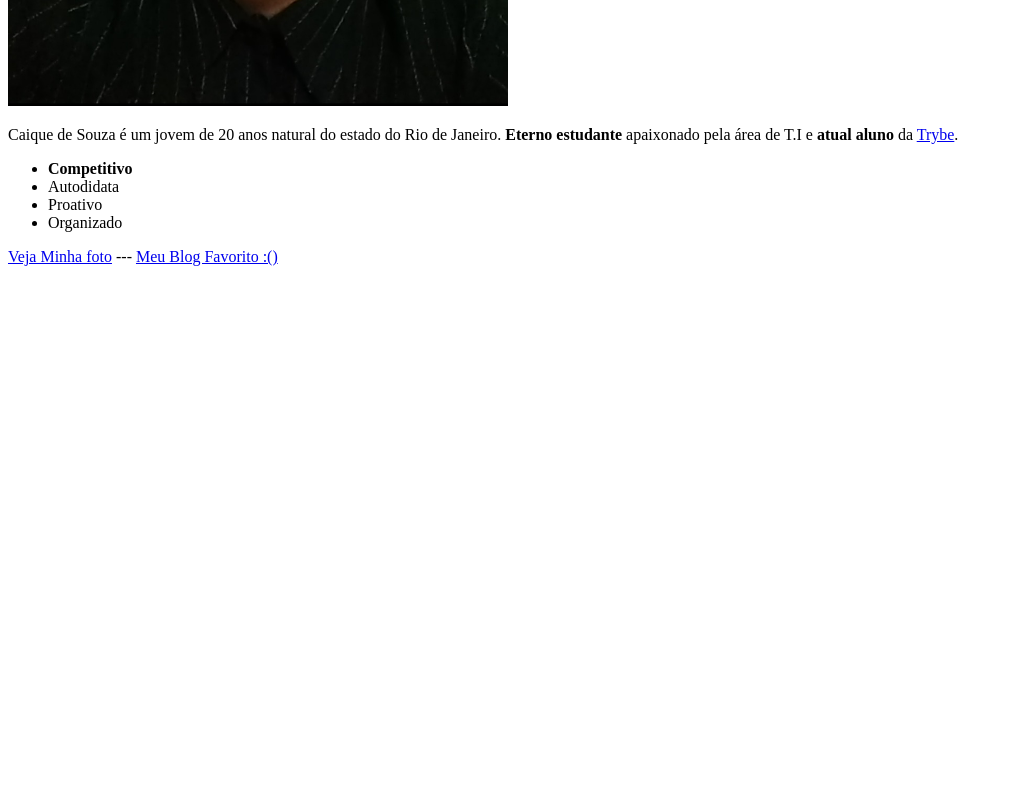
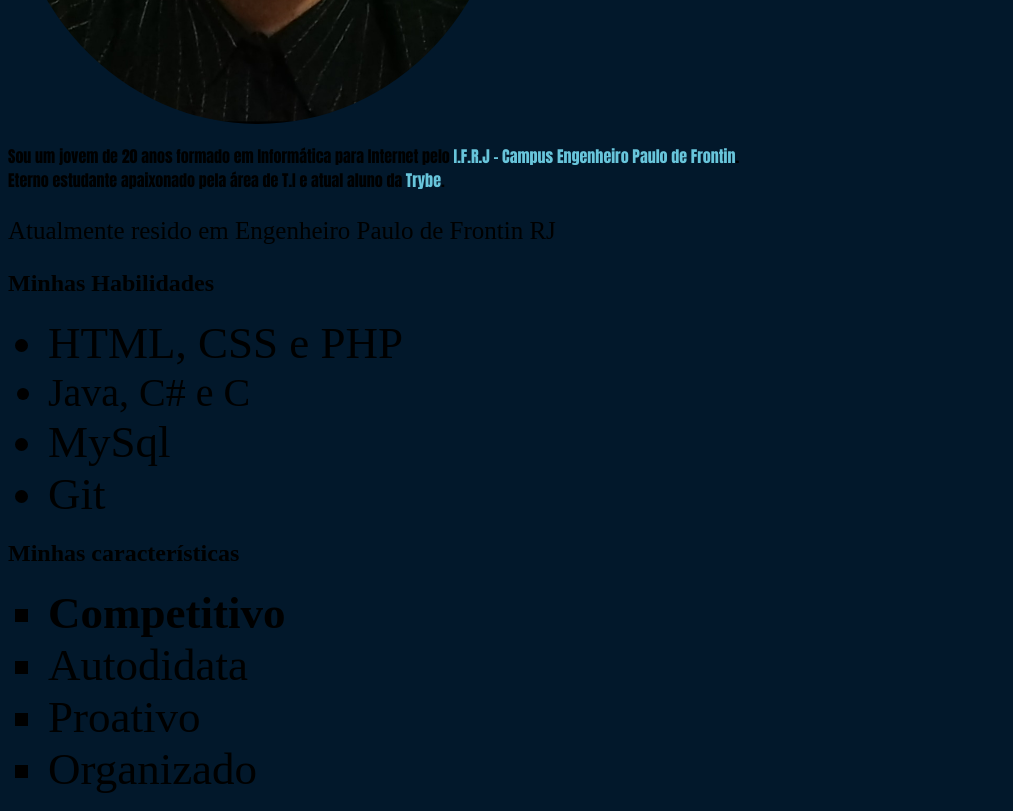
Before and after one commit to CaiqueZizin/CaiqueZizin.github.io, a plain HTML site: page index.html in a window 1280 px wide. Shown: the part 560-1371 px from the top of the page, without its empty margins (0-1013 px from the left). Before the commit the page ends 842 px from the top, so only its background shows below. Drawn offline with Linux system fonts and the light colour scheme.

Commit message:
melhora nas infos e css

```diff
--- a/index.html
+++ b/index.html
@@ -4,35 +4,81 @@
     <meta charset="UTF-8">
     <meta http-equiv="X-UA-Compatible" content="IE=edge">
     <meta name="viewport" content="width=device-width, initial-scale=1.0">
-    <title>Web Page</title>
+    <title>Dev Web</title>
+    <style>
+        :root{
+            --cor1:#02182B;
+            --cor2:#D7263D;
+            --cor3:#0197F6;
+            --cor4:#448FA3;
+            --cor5:#68C5DB;
+        }
+        /* -------------------------------------- */
+        body{
+            background-color: #02182B;
+        }
+        a{
+            text-decoration: none;
+            color: #68C5DB;
+        }
+        /* -------------------------------------- */
+        .minhaFoto{
+            border-radius: 100%;
+        }
+        .meuNome{
+            font-family: 'Franklin Gothic Medium', 'Arial Narrow', Arial, sans-serif;
+        }
+        .sobre{
+            font-family: Impact, Haettenschweiler, 'Arial Narrow Bold', sans-serif;
+        }
+        .ondeMoro{
+            font-size: 25px;
+        }
+        /* -------------------------------------- */
+        .nivelA{
+            font-size: 45px;
+        }
+        .nivelI{
+            font-size: 40px;
+        }
+        .nivelB{
+            font-size: 30px;
+        }
+    </style>
 </head>
 <body>
-    <h1>Portfólio de Desenvolvedor Web</h1>
+    <h1 class="meuNome">Caique de Souza</h1>
 
     <ul type="none">
         <li><a href="#sobre">Quem sou Eu</a></li>
         <li><a href="#mySkills">Minhas Habilidades \0/</a></li>
+        <li><a href="https://www.youtube.com/channel/UCib793mnUOhWymCh2VJKplQ" target="_blank">Meu DevMestre</a></li>
     </ul>
 
-    <img src="imagens/bp.jpg" alt="Foto de Caique de Souza" width="500px">
+    <img class="minhaFoto" src="imagens/bp.jpg" alt="Foto de Caique de Souza" width="500px">
 
-    <p id="sobre">
-        Caique de Souza é um jovem de 20 anos natural do estado do Rio de Janeiro. <strong>Eterno estudante</strong> apaixonado pela área de T.I e <strong>atual aluno</strong> da <a href="https://www.betrybe.com/" target="_blank">Trybe</a>.
+
+    <p class="sobre">
+        Sou um jovem de 20 anos formado em Informática para Internet pelo <a href="https://portal.ifrj.edu.br/node/919" target="_blank">I.F.R.J - Campus Engenheiro Paulo de Frontin</a>. <br><strong>Eterno estudante</strong> apaixonado pela área de T.I e <strong>atual aluno</strong> da <a href="https://www.betrybe.com/" target="_blank">Trybe</a>.
     </p>
 
-    <ul id="mySkills" type="star">
-        <li><strong>Competitivo</strong></li>
-        <li>Autodidata</li>
-        <li>Proativo</li>
-        <li>Organizado</li>
+    <p class="ondeMoro">Atualmente resido em Engenheiro Paulo de Frontin RJ</p>
+
+    <h2>Minhas Habilidades</h2>
+    <ul>
+        <li class="nivelA">HTML, CSS e PHP</li>
+        <li class="nivelI">Java, C# e C</li>
+        <li class="nivelA">MySql</li>
+        <li class="nivelA">Git</li>
     </ul>
 
-    <p>
-        <a href="imagens/bp.jpg" target="_blank">Veja Minha foto</a>
-        ---
-        <a href="https://azaradorecomendados.blogspot.com/" target="_blank">
-            Meu Blog Favorito :()
-        </a>
-    </p>
+    <h2>Minhas características</h2>
+    <ul id="mySkills" type="square">
+        <li class="nivelA"><strong>Competitivo</strong></li>
+        <li class="nivelA">Autodidata</li>
+        <li class="nivelA">Proativo</li>
+        <li class="nivelA">Organizado</li>
+    </ul>
+
 </body>
 </html>
```
